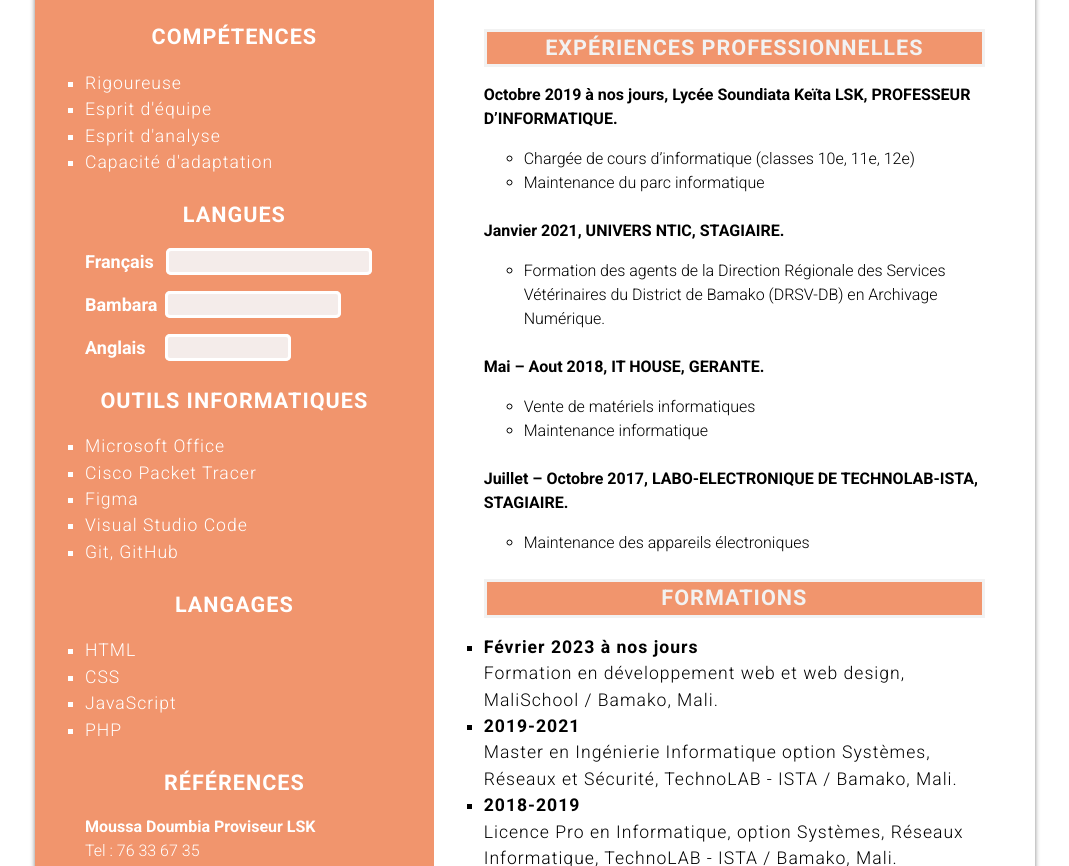
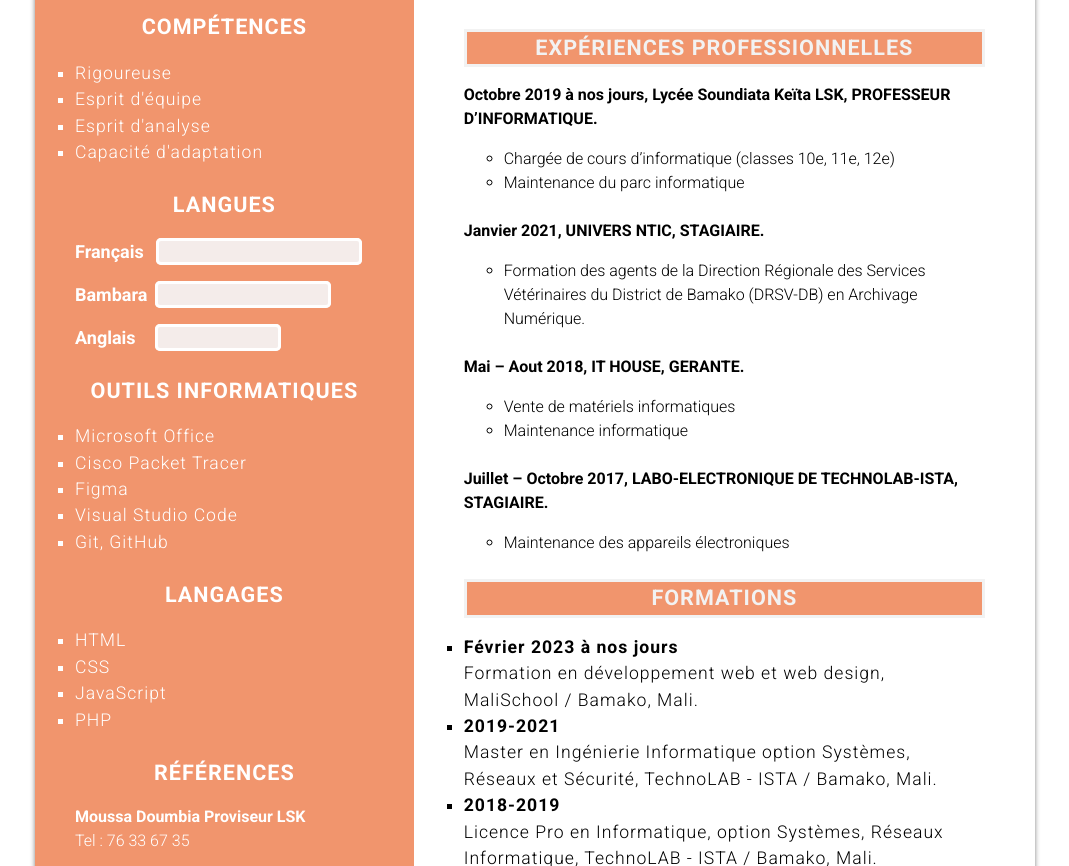
Before and after one commit to MartineDao/CV-Martine, a plain HTML site: page index.html in a window 1280 px wide. Shown: the part 321-1187 px from the top of the page, without its empty margins (105-1174 px from the left). Drawn offline with Linux system fonts and the light colour scheme.

Commit message:
Modification pour la conformité

```diff
--- a/index.html
+++ b/index.html
@@ -8,7 +8,7 @@
   <meta name="viewport" content="width=device-width, initial-scale=1, user-scalable=no">
   <link rel="stylesheet" href="https://cdnjs.cloudflare.com/ajax/libs/font-awesome/6.3.0/css/all.min.css"
     integrity="sha512-SzlrxWUlpfuzQ+pcUCosxcglQRNAq/DZjVsC0lE40xsADsfeQoEypE+enwcOiGjk/bSuGGKHEyjSoQ1zVisanQ=="
-    crossorigin="anonymous" referrerpolicy="no-referrer" />
+    crossorigin="anonymous" referrerpolicy="no-referrer">
   <link rel="preconnect" href="https://fonts.googleapis.com">
   <link rel="preconnect" href="https://fonts.gstatic.com" crossorigin>
   <link href="https://fonts.googleapis.com/css2?family=Roboto:ital,wght@0,300;0,400;0,700;1,400&display=swap"
@@ -19,8 +19,8 @@
 <body>
   <div class="conteneur-cv">
     <div class="colonne-gauche">
-      <section class="S1-left">
-        <div class="section-label">Contacts</div>
+      <div class="S1-left mb">
+        <h2 class="section-label">Contacts</h2>
         <div>
           <ul class="infos">
             <li><i class="icon fas fa-map-marker-alt text-blue"></i> Kalaban coro/ Bamako</li>
@@ -31,9 +31,9 @@
             <li><i class="icon fa-solid fa-at"></i><a href="mailto:daomart09@gmail.com">daomart09@gmail.com</a></li>
           </ul>
         </div>
-      </section>
-      <section class="S2-left">
-        <div class="section-label">Compétences</div>
+      </div>
+      <div class="S2-left mb">
+        <h2 class="section-label">Compétences</h2>
         <div>
           <ul class="competences">
             <li>Rigoureuse</li>
@@ -42,9 +42,9 @@
             <li>Capacité d'adaptation</li>
           </ul>
         </div>
-      </section>
-      <section class="S3-left">
-        <div class="section-label">Langues</div>
+      </div>
+      <div class="S3-left mb">
+        <h2 class="section-label">Langues</h2>
         <p class="ln">
           <strong>Français</strong> <span class="fr"></span>
         </p>
@@ -54,9 +54,9 @@
         <p class="ln">
           <strong>Anglais</strong> <span class="an"></span>
         </p>
-      </section>
-      <section class="S4-left">
-        <div class="section-label">outils informatiques</div>
+      </div>
+      <div class="S4-left mb">
+        <h2 class="section-label">outils informatiques</h2>
         <div>
           <ul class="competences">
             <li>Microsoft Office</li>
@@ -66,9 +66,9 @@
             <li>Git, GitHub</li>
           </ul>
         </div>
-      </section>
-      <section class="S5-left">
-        <div class="section-label">langages</div>
+      </div>
+      <div class="S5-left mb">
+        <h2 class="section-label">langages</h2>
         <div>
           <ul class="competences">
             <li>HTML</li>
@@ -77,9 +77,9 @@
             <li>PHP</li>
           </ul>
         </div>
-      </section>
-      <div>
-        <div class="section-label">Références</div>
+      </div>
+      <div class="S6-left">
+        <h2 class="section-label">Références</h2>
         <p class="ref">
           <strong>Moussa Doumbia Proviseur LSK</strong> <br>
           Tel : 76 33 67 35
@@ -100,8 +100,8 @@
         <p class="fct">Web developer</p>
       </div>
       <div class="contenu">
-        <section class="S1-right">
-          <div class="section-label bord">Expériences professionnelles</div>
+        <div class="S1-right mb">
+          <h2 class="section-label bord">Expériences professionnelles</h2>
           <p class="ref">
             <strong>Octobre 2019 à nos jours, Lycée Soundiata Keïta LSK, PROFESSEUR D’INFORMATIQUE.</strong>
           </p>
@@ -109,8 +109,8 @@
             <li> Chargée de cours d’informatique (classes 10e, 11e, 12e)</li>
             <li>Maintenance du parc informatique</li>
           </ul>
-        </section>
-        <section class="S2-right">
+        </div>
+        <div class="S2-right mb">
           <p class="ref">
             <strong>Janvier 2021, UNIVERS NTIC, STAGIAIRE.</strong>
           </p>
@@ -118,8 +118,8 @@
             <li>Formation des agents de la Direction Régionale des Services Vétérinaires du District de Bamako (DRSV-DB)
               en Archivage Numérique.</li>
           </ul>
-        </section>
-        <section class="S3-right">
+        </div>
+        <div class="S3-right mb">
           <p class="ref">
             <strong>Mai – Aout 2018, IT HOUSE, GERANTE.</strong>
           </p>
@@ -127,17 +127,17 @@
             <li>Vente de matériels informatiques</li>
             <li>Maintenance informatique</li>
           </ul>
-        </section>
-        <section class="S4-right">
+        </div>
+        <div class="S4-right mb">
           <p class="ref">
             <strong>Juillet – Octobre 2017, LABO-ELECTRONIQUE DE TECHNOLAB-ISTA, STAGIAIRE.</strong>
           </p>
           <ul class="experience-list">
             <li>Maintenance des appareils électroniques</li>
           </ul>
-        </section>
-        <section class="S5-right">
-          <div class="section-label bord">Formations</div>
+        </div>
+        <div class="S5-right mb">
+          <h2 class="section-label bord">Formations</h2>
           <ul class="etudes">
             <li><strong>Février 2023 à nos jours</strong> <br>
               Formation en développement web et web design, MaliSchool / Bamako, Mali.
@@ -157,7 +157,7 @@
               Bamako, Mali.
             </li>
           </ul>
-        </section>
+        </div>
       </div>
     </div>
   </div>
--- a/style.css
+++ b/style.css
@@ -22,8 +22,6 @@ h1 {
 }
 
 .section-label {
-  font-size: 21.6px;
-  font-weight: bold;
   margin: 0 0 1rem;
   letter-spacing: 1px;
   text-align: center;
@@ -43,7 +41,7 @@ h1 {
   box-shadow: 0 1px 5px gray;
 }
 
-section {
+.mb {
   margin-bottom: 1.5rem;
 }
 
@@ -51,7 +49,7 @@ section {
 /* LEFT COLUMN */
 .colonne-gauche {
   grid-area: left-column;
-  padding: 50px;
+  padding: 40px;
   background-color: #F1956D;
   color: white;
 }
@@ -153,7 +151,7 @@ span.an {
   padding: 50px;
 }
 
-div.bord {
+.bord {
   border-style: solid;
   background-color: #F1956D;
   color: #f2f2f2;
```
